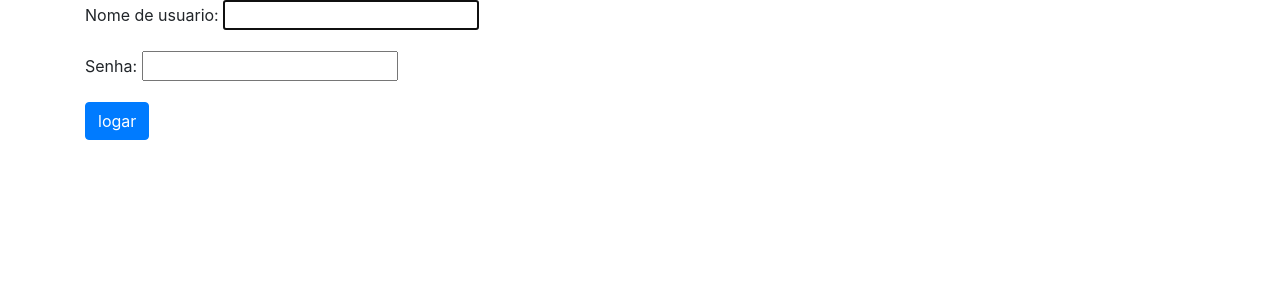
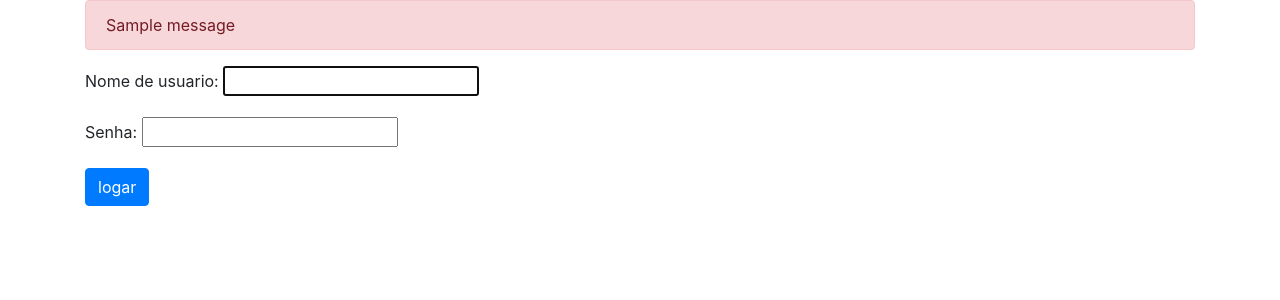
Before and after one commit to gustavolopesv3/aulatreinaweb, a Django app: page /logar_usuario/ in a window 1280 px wide. Shown: the part 56-356 px from the top of the page. Run offline with Django 3.2, Linux system fonts and the light colour scheme; tables that the repository leaves empty hold one stand-in row (values such as "Sample post"); one stand-in notice (Sample message) is shown; some libraries are stand-ins or nearby versions.

Commit message:
importado a variavel {messege} para template para mostrar na tela 'credenciais incorretas'

```diff
--- a/templates/usuarios/login.html
+++ b/templates/usuarios/login.html
@@ -3,6 +3,11 @@
 {% block conteudo %}
 <form method="post">
 {% csrf_token %}
+    {% for message in messages %}
+        <div class=" alert alert-danger">
+            {{ message }}
+        </div>
+    {% endfor %}
     <div class="form-group">
         <label>Nome de usuario:</label>
         {{ form_login.username|addclass:'form-control' }}
```
